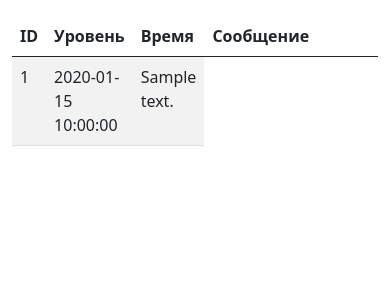
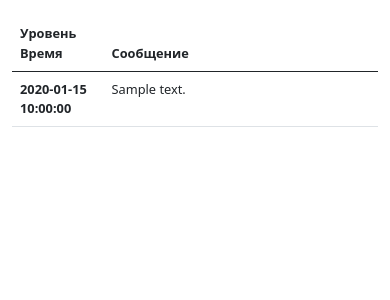
Before and after one commit to TiredOfThisAll/NureQ_bot, a Flask app: template src/web/templates/logs.html in a window 390 px wide. Shown: the part 118-418 px from the top of the page. Run offline with Flask 2, Linux system fonts and the light colour scheme; the template is opened without the code that fills it: most values are stand-ins (such as "Sample title", 1, 10 or a date in 2020); parts of the project's set-up code (start-up, migrations or seed data) failed here and were passed over; some libraries are stand-ins or nearby versions.

Commit message:
Mobile version for logs page on admin website

```diff
--- a/src/web/static/style.css
+++ b/src/web/static/style.css
@@ -121,10 +121,12 @@ header > a {
     column-gap: 10px;
 }
 
+.logs-table {
+    table-layout: fixed;
+    overflow-wrap: break-word;
+}
+
 @media (min-width: 576px) {
-    .logs-table {
-        table-layout: fixed;
-    }
     header {
         grid-template-areas: "logo nav";
         grid-template-columns: auto 1fr;
@@ -157,6 +159,10 @@ header > a {
     .queue-controls {
         display: flex;
         column-gap: 10px;
+    }
+
+    .mobile-only {
+        display: none;
     }
 }
 
@@ -228,4 +234,8 @@ header > a {
     main {
         margin: 1em 0;
     }
+
+    .logs-table {
+        font-size: 0.8em;
+    }
 }
--- a/src/web/templates/logs.html
+++ b/src/web/templates/logs.html
@@ -3,15 +3,16 @@
     <table class="table table-striped logs-table">
         <thead>
             <tr>
-                <th class="col-1">ID</th>
-                <th class="col-1">Уровень</th>
-                <th class="col-1">Время</th>
+                <th class="col-1 desktop-only">ID</th>
+                <th class="col-1 desktop-only">Уровень</th>
+                <th class="col-1 desktop-only">Время</th>
+                <th class="col-3 mobile-only">Уровень Время</th>
                 <th class="col-9">Сообщение</th>
             </tr>
         </thead>
         <tbody>
             {% for log in logs %}
-                <tr>
+                <tr class="desktop-only">
                     <td>{{ log.id }}</td>
 
                     {% if log.level == "INFO" %}
@@ -26,6 +27,25 @@
 
                     <td>{{ log.message }}</td>
                 </tr>
+                <tr class="mobile-only">
+                    <td class="fw-bold">
+                        {% if log.level == "INFO" %}
+                            <span class="text-info">
+                                {{ log.level }}
+                            </span>
+                        {% elif log.level == "WARN" %}
+                            <span class="text-warning">
+                                {{ log.level }}
+                            </span>
+                        {% elif log.level == "ERROR" %}
+                            <span class="text-danger">
+                                {{ log.level }}
+                            </span>
+                        {% endif %}
+                        {{ log.get_formatted_timestamp() }}
+                    </td>
+                    <td>{{ log.message }}</td>
+                </tr>
             {% endfor %}
         </tbody>
     </table>
```
